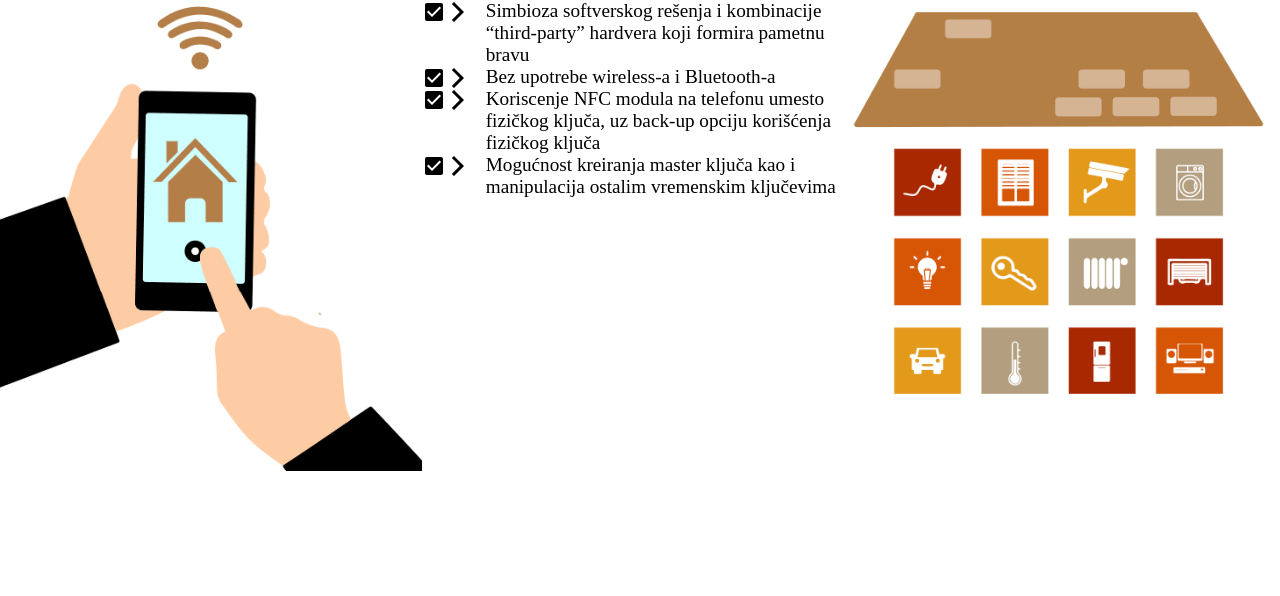
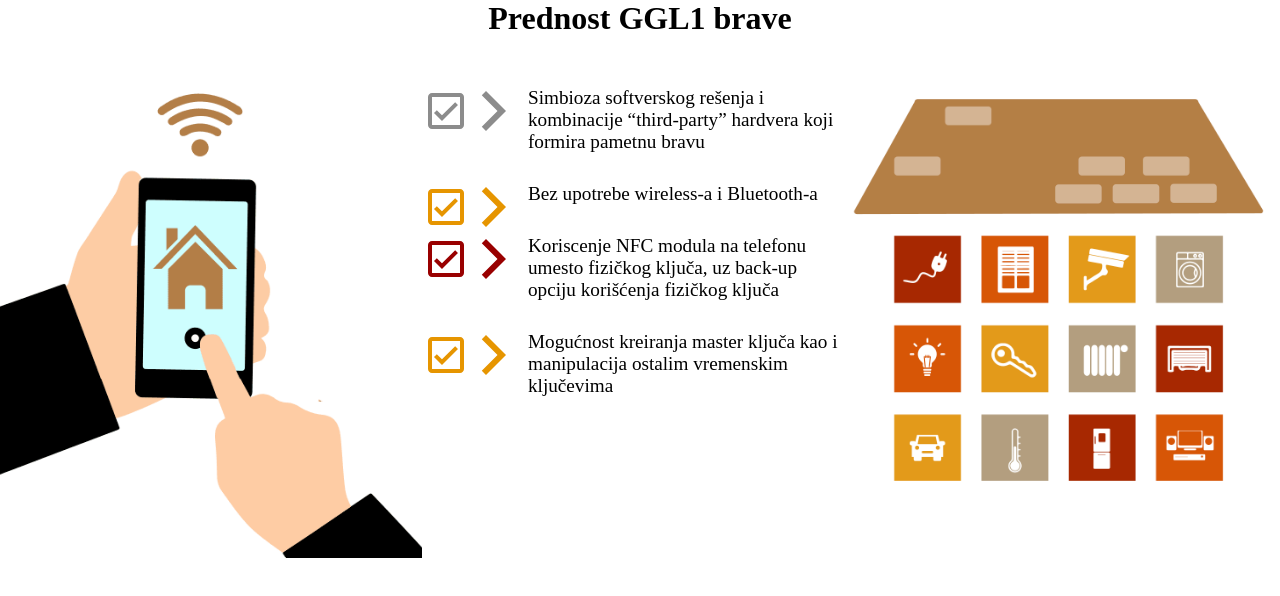
Before and after one commit to VukasinVujic/Lock_page, a React (Create React App) app: page / in a window 1280 px wide. Shown: the top 596 px of the page. Built offline with nearby package versions, Linux system fonts and the light colour scheme.

Commit message:
Slide1 finished

```diff
--- a/public/styles.css
+++ b/public/styles.css
@@ -13,6 +13,10 @@ body p {
   font-size: 1.5vw;
 }
 
+body h3 {
+  font-size: 2.5vw;
+}
+
 .make-responsive {
   float: left;
   width: 33%;
@@ -20,7 +24,8 @@ body p {
 
 .text-between-pictures > p {
   position: relative;
-  padding-left: 15%;
+  padding-left: 25%;
+  margin-bottom: 30px;
 }
 
 .icon {
@@ -28,12 +33,26 @@ body p {
   left: 0;
 }
 
-.lala {
-  font-size: 80px;
+.slide-title {
+  text-align: center;
+  margin-bottom: 50px;
 }
-/* .lala {
-  height: 0;
-  width: 20%;
-  padding-top: (svg height / svg width) * 20%;
-  position: relative;
-} */
+
+@media screen and (max-width: 800px) {
+  .make-responsive {
+    width: 100%; /* The width is 100%, when the viewport is 800px or smaller */
+  }
+  body p {
+    font-size: 2.5vw;
+  }
+
+  body h3 {
+    font-size: 4.5vw;
+  }
+
+  .text-between-pictures > p {
+    position: relative;
+    padding-left: 15%;
+    margin-bottom: 30px;
+  }
+}
--- a/src/Slides/Slide1.js
+++ b/src/Slides/Slide1.js
@@ -1,42 +1,58 @@
 import React from "react";
-import CheckBoxIcon from "@material-ui/icons/CheckBox";
+import CheckBoxOutlinedIcon from "@material-ui/icons/CheckBoxOutlined";
 import ArrowForwardIosIcon from "@material-ui/icons/ArrowForwardIos";
 
 const Slide1 = () => {
   return (
     <div>
+      <h3 className="slide-title">Prednost GGL1 brave</h3>
       <div className="make-responsive">
         <img src="/images/phoneAndHands.png" alt="no house icons pict" />
       </div>
       <div className="make-responsive text-between-pictures">
         <p>
           <span className="icon">
-            <CheckBoxIcon />
-            <ArrowForwardIosIcon />
+            <CheckBoxOutlinedIcon
+              style={{ fontSize: "250%", color: "#8c8c8c" }}
+            />
+            <ArrowForwardIosIcon
+              style={{ fontSize: "250%", color: "#8c8c8c" }}
+            />
           </span>
           Simbioza softverskog rešenja i kombinacije “third-party” hardvera koji
           formira pametnu bravu
         </p>
         <p>
           <span className="icon">
-            <CheckBoxIcon />
-            <ArrowForwardIosIcon />
+            <CheckBoxOutlinedIcon
+              style={{ fontSize: "250%", color: "#e69500" }}
+            />
+            <ArrowForwardIosIcon
+              style={{ fontSize: "250%", color: "#e69500" }}
+            />
           </span>
           Bez upotrebe wireless-a i Bluetooth-a
         </p>
         <p>
           <span className="icon">
-            <CheckBoxIcon />
-            <ArrowForwardIosIcon />
+            <CheckBoxOutlinedIcon
+              style={{ fontSize: "250%", color: "#990000" }}
+            />
+            <ArrowForwardIosIcon
+              style={{ fontSize: "250%", color: "#990000" }}
+            />
           </span>
           Koriscenje NFC modula na telefonu umesto fizičkog ključa, uz back-up
           opciju korišćenja fizičkog ključa
         </p>
         <p>
           <span className="icon">
-            {/* style={{ fontSize: "80px" }} */}
-            <CheckBoxIcon className="lala" />
-            <ArrowForwardIosIcon />
+            <CheckBoxOutlinedIcon
+              style={{ fontSize: "250%", color: "#e69500" }}
+            />
+            <ArrowForwardIosIcon
+              style={{ fontSize: "250%", color: "#e69500" }}
+            />
           </span>
           Mogućnost kreiranja master ključa kao i manipulacija ostalim
           vremenskim ključevima
```
